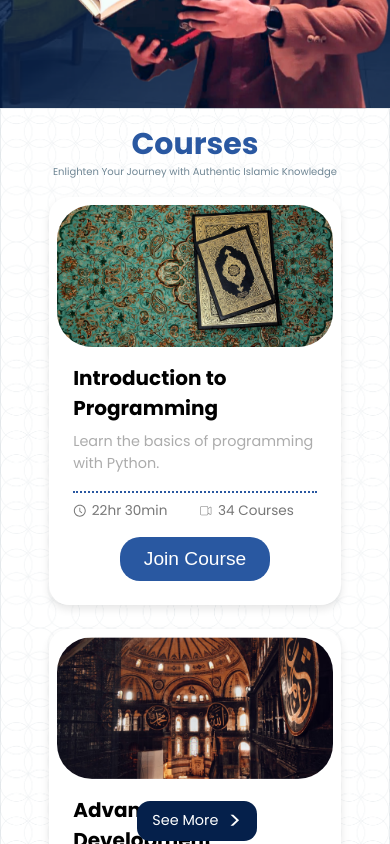
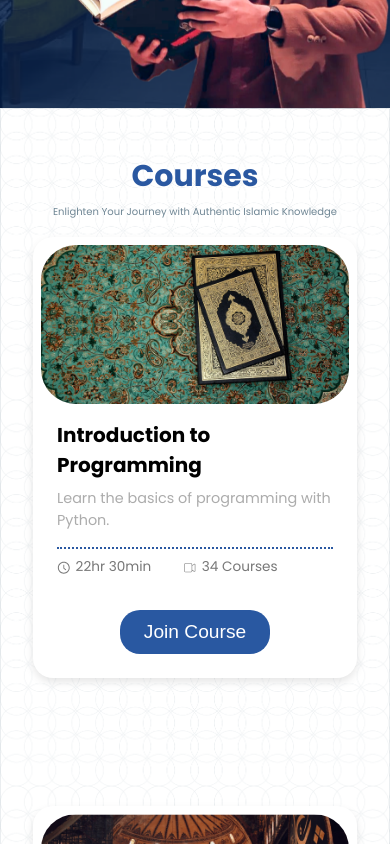
Before and after one commit to rabbab/dabistan-e-haider, a React (Vite) app in the folder Dastan-e-haider-frontend/: page / in a window 390 px wide. Shown: the part 680-1524 px from the top of the page. Built offline with nearby package versions, Linux system fonts and the light colour scheme; a web font is replaced by a local one.

Commit message:
revert 642 height changes

```diff
--- a/Dastan-e-haider-frontend/src/components/Courses/CourseSection.scss
+++ b/Dastan-e-haider-frontend/src/components/Courses/CourseSection.scss
@@ -14,12 +14,12 @@
 }
 
 .course-section-title {
-    font-size: 57px;
+    font-size: 70px;
     text-align: center;
     color: rgba(42, 88, 161, 1);
-    // padding-top: 2rem;
+    padding-top: 2rem;
     font-weight: 700;
-    line-height: 50px;
+    line-height: 66px;
     align-items: center;
 }
 
@@ -28,19 +28,19 @@
     font-size: 24px;
     text-align: center;
     font-weight: 400;
-    // padding-top: 0.5rem;
+    padding-top: 0.5rem;
 }
 
 .course-section-grid {
     display: grid;
-    grid-template-columns: repeat(auto-fill, minmax(300px, 1fr));
-    gap: 5rem;
-    padding: 1rem 3rem;
+    grid-template-columns: repeat(auto-fill, minmax(423px, 1fr));
+    gap: 8rem;
+    padding: 2rem 7rem;
 }
 
 .course-card {
-    width: 400px;
-    height: 430.15px;
+    width: 420px;
+    height: 444.15px;
     padding: 1rem;
     background: #fff;
     border-radius: 20px;
@@ -65,10 +65,10 @@
 .course-card-content {
     padding: 1rem;
     display: flex;
-    flex-direction: column;
-    justify-content: space-between;
-    align-items: stretch;
-    height: 100%;
+    flex-direction: column; /* Stacks children vertically */
+    justify-content: space-between; /* Distributes space between items */
+    align-items: stretch; /* Centers items horizontally */
+    height: 100%; /* Ensures full height for proper alignment */
 }
 
 .course-card-title {
@@ -76,7 +76,7 @@
     margin-bottom: 0.5rem;
     color: #000000;
     font-weight: bold;
-    text-align: start;
+    text-align: start; /* Aligns text to the start of the container */
 }
 
 .course-card-description {
@@ -116,7 +116,7 @@
     transition: background-color 0.3s ease;
     display: flex;
     align-items: center;
-    margin-top: 1rem;
+    margin-top: 2rem;
     align-self: center;
 }
 
@@ -126,12 +126,12 @@
 
 .see-more-button {
     position: absolute;
-    left: 47%;
-    width: 163px;
-    height: 45px;
+    left: 45%;
+    width: 180px;
+    height: 60px;
     background: #05204B;
     color: #fff;
-    font-size: 1.2rem;
+    font-size: 1.5rem;
     border-radius: 13px;
     cursor: pointer;
     opacity: 1;
@@ -214,51 +214,37 @@
 @media (max-width: 768px) {
     .course-section {
         background-size: 100%;
-        height: auto; /* Allow the height to adjust dynamically */
-        display: flex; /* Use flexbox for centering */
-        flex-direction: column; /* Stack children vertically */
-        justify-content: center; /* Center content vertically */
-        align-items: center; /* Center content horizontally */
-        padding: 2rem; /* Add padding for spacing */
+        height: auto;
     }
-
     .course-section-title {
         font-size: 42px;
         line-height: 50px;
-        text-align: center; /* Ensure title is centered */
     }
 
     .course-section-description {
         font-size: 14px;
         line-height: 24px;
-        text-align: center; /* Ensure description is centered */
     }
 
     .course-section-grid {
-        display: flex; /* Switch to flexbox */
-        flex-direction: column; /* Stack cards vertically */
-        gap: 1.5rem; /* Add space between cards */
-        width: 100%; /* Full width */
-        padding: 0 1rem; /* Adjust padding */
+        // padding: 1rem 4rem;
+        grid-template-columns: 1fr;
+        padding-bottom: 3.2rem;
     }
 
     .course-card {
-        width: 90%; /* Adjust width for smaller screens */
-        max-width: 350px; /* Ensure cards don’t get too wide */
-        height: auto; /* Allow height to adjust based on content */
-        margin: 0 auto; /* Center cards horizontally */
+        width: 100%;
+        height: auto;
     }
 
     .see-more-button {
-        left: auto; /* Reset left position */
-        right: auto; /* Reset right position */
+        left: 40%;
         width: 160px;
-        height: 50px;
-        font-size: 1.2rem;
-        margin: 2rem auto; /* Center button with margin */
+        // height: 50px;
+        // font-size: 1.2rem;
+        margin-top: -2rem;
     }
 }
-
 
 @media (max-width: 480px) {
     .course-section {
```
